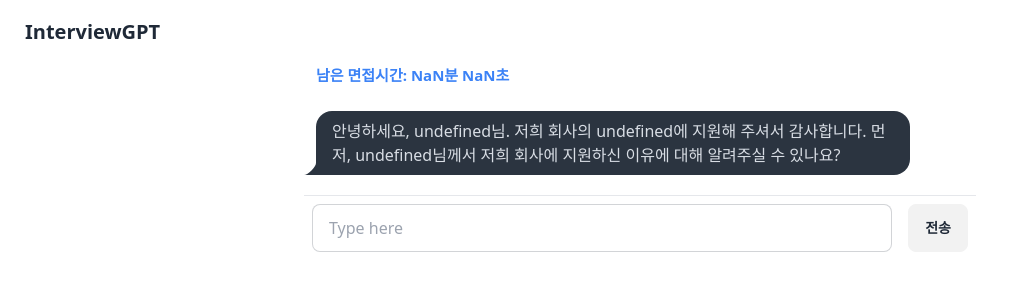
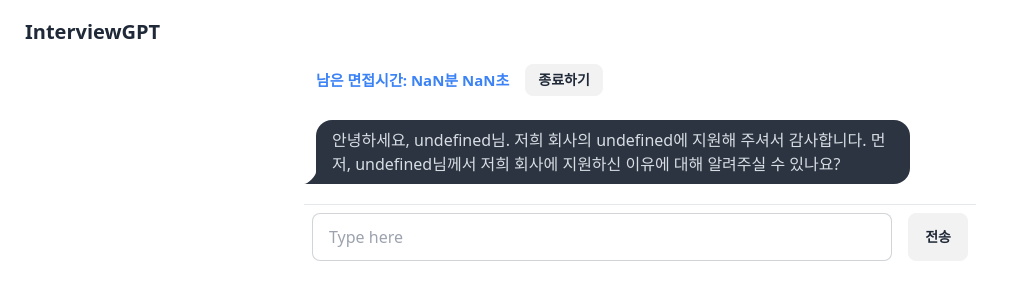
Before and after one commit to glowingjade/developer-interview-simulation, a Next.js app: page /chat in a window 1280 px wide. Shown: the top 300 px of the page, without its empty margins (0-1013 px from the left). Built offline with nearby package versions, Linux system fonts and the light colour scheme; no server answers.

Commit message:
add end button

```diff
--- a/src/pages/chat.js
+++ b/src/pages/chat.js
@@ -131,8 +131,14 @@
   return (
       <main className="max-w-2xl mx-auto">
         {!ended && (
-            <div className="pl-3 mb-5 text-blue-500 font-bold text-[15px]">남은
-              면접시간: {Math.floor(timeLeft / 60)}분 {timeLeft % 60}초
+            <div className="pl-3 mb-5 flex items-center">
+              <div className="text-blue-500 font-bold text-[15px]">
+                남은 면접시간: {Math.floor(timeLeft / 60)}분 {timeLeft % 60}초
+              </div>
+
+              <button className="btn btn-sm ml-4" onClick={() => {
+                setEnded(true)
+              }}>종료하기</button>
             </div>
         )}
 
```
